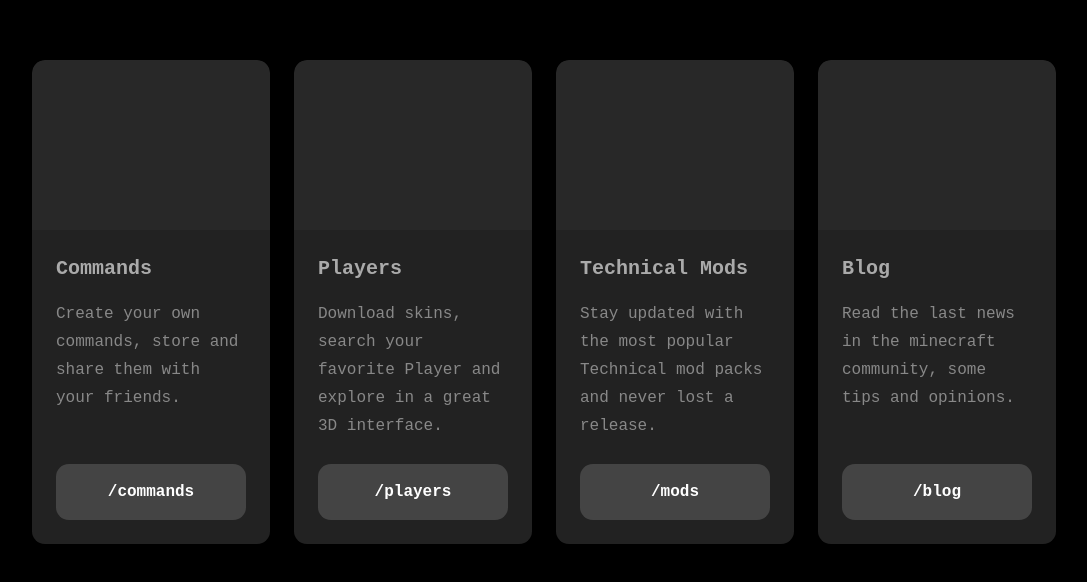
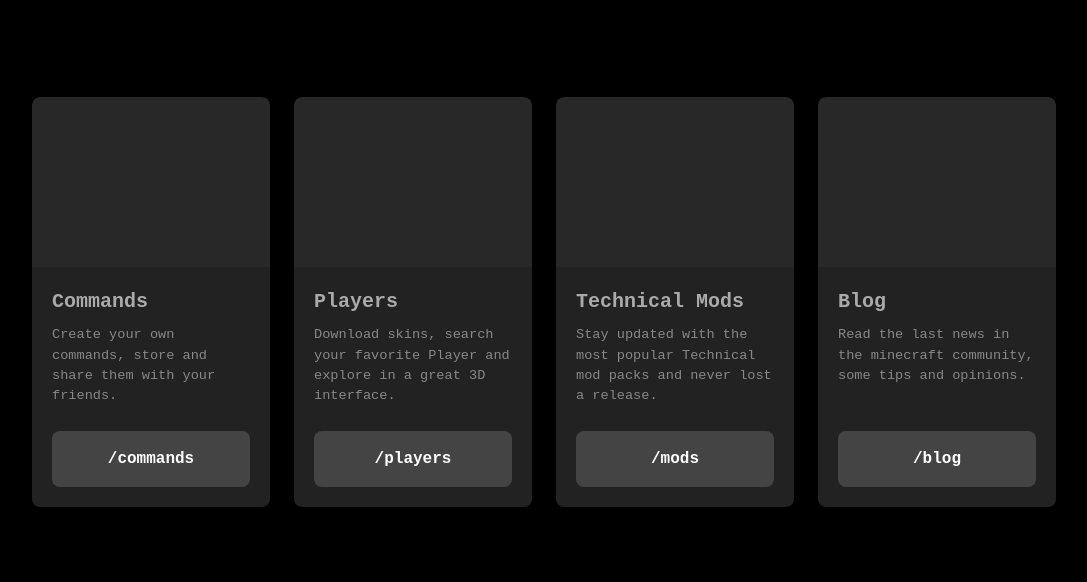
Before and after one commit to GuillermoUrielCruzFuente/mine-giver, a Next.js app: page / in a window 1280 px wide. Shown: the part 894-1476 px from the top of the page, without its empty margins (96-1183 px from the left). Built offline with nearby package versions, Linux system fonts and the light colour scheme; a web font is replaced by a local one.

Commit message:
remove and change some properties

```diff
--- a/src/styles/components/HomeCard.module.scss
+++ b/src/styles/components/HomeCard.module.scss
@@ -1,9 +1,8 @@
-$border-radius: 0.8rem;
+$border-radius: 0.5rem;
 
 .homeCard {
 	overflow: hidden;
 	border-radius: $border-radius;
-	// background-color: chocolate;
 
 	display: flex;
 	flex-flow: column;
@@ -18,7 +17,7 @@
 	.infoContainer {
 		flex-grow: 1;
 		padding: 1rem 1.5rem 1rem 1.5rem;
-		padding: 1.5rem;
+		padding: 1.25rem;
 		background-color: #222;
 
 		display: flex;
@@ -26,14 +25,13 @@
 
 		h1 {
 			font-size: 1.25rem;
-			margin-bottom: 1rem;
+			margin-bottom: 0.5rem;
 			text-transform: capitalize;
 			color: #aaa;
 		}
 
 		p {
-			font-size: 1rem;
-            line-height: 1.75;
+			font-size: 0.85rem;
 			color: #888;
 			margin-bottom: 1.5rem;
 		}
```
